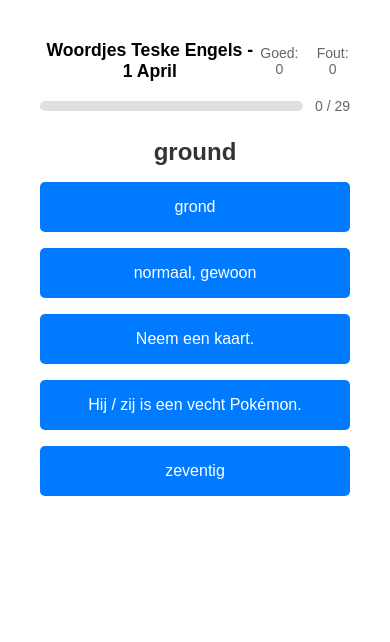
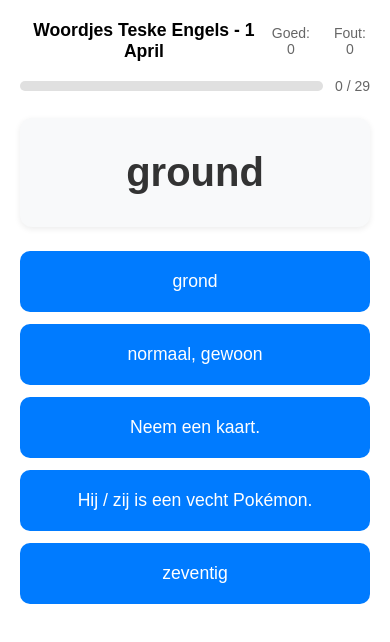
Before and after one commit to rullzer/woordjes, a SvelteKit app: page /game/9cdc5aab-076c-4bb3-8bef-a5681dbfd44a in a window 390 px wide. Shown: the top 642 px of the page. Built offline with nearby package versions, Linux system fonts and the light colour scheme.

Commit message:
feat: better padding and colors

```diff
--- a/src/routes/game/[wordlist]/+page.svelte
+++ b/src/routes/game/[wordlist]/+page.svelte
@@ -103,7 +103,7 @@
         <div class="feedback" class:feedback-correct={isCorrect} class:feedback-incorrect={!isCorrect}>
           {isCorrect ? 'Goed gedaan! ✓' : 'Helaas... ✗'}
         </div>
-        <button onclick={loadNextWord}>Volgende woord</button>
+        <button class="next-button" onclick={loadNextWord}>Volgende woord →</button>
       {/if}
 		{:else}
       {@const percentage = Math.round((score.correct / score.total) * 100)}
@@ -132,6 +132,24 @@
 		padding: 2rem;
 		max-width: 600px;
 		margin: 0 auto;
+	}
+
+	@media (max-width: 600px) {
+		main {
+			padding: 0.75rem;
+		}
+
+		.header h1 {
+			font-size: 0.9rem;
+		}
+
+		.scores p {
+			font-size: 0.75rem;
+		}
+
+		.word h2 {
+			font-size: 2rem;
+		}
 	}
 
 	.header {
@@ -185,16 +203,24 @@
 		transition: width 0.3s ease;
 	}
 
+	.word {
+		background-color: #f8f9fa;
+		border-radius: 12px;
+		padding: 2rem 1.5rem;
+		margin: 1rem 0 1.5rem;
+		box-shadow: 0 2px 6px rgba(0, 0, 0, 0.08);
+	}
+
 	.word h2 {
-		font-size: 1.5rem;
-		margin: 1rem 0;
+		font-size: 2.5rem;
+		margin: 0;
 		color: #333;
 	}
 
 	.options {
 		display: flex;
 		flex-direction: column;
-		gap: 1rem;
+		gap: 0.75rem;
 	}
 
 	.feedback {
@@ -215,6 +241,16 @@
 		color: #721c24;
 	}
 
+	.next-button {
+		background-color: #fd7e14;
+		font-size: 1.25rem;
+		margin-top: 0.5rem;
+	}
+
+	.next-button:hover {
+		background-color: #e96b02;
+	}
+
 	.game-over {
 		display: flex;
 		flex-direction: column;
@@ -233,9 +269,9 @@
 		background-color: #007bff;
 		color: white;
 		border: none;
-		padding: 1rem;
-		font-size: 1rem;
-		border-radius: 5px;
+		padding: 1.25rem 1rem;
+		font-size: 1.1rem;
+		border-radius: 10px;
 		cursor: pointer;
 		width: 100%;
 		transition: background-color 0.3s ease;
```
